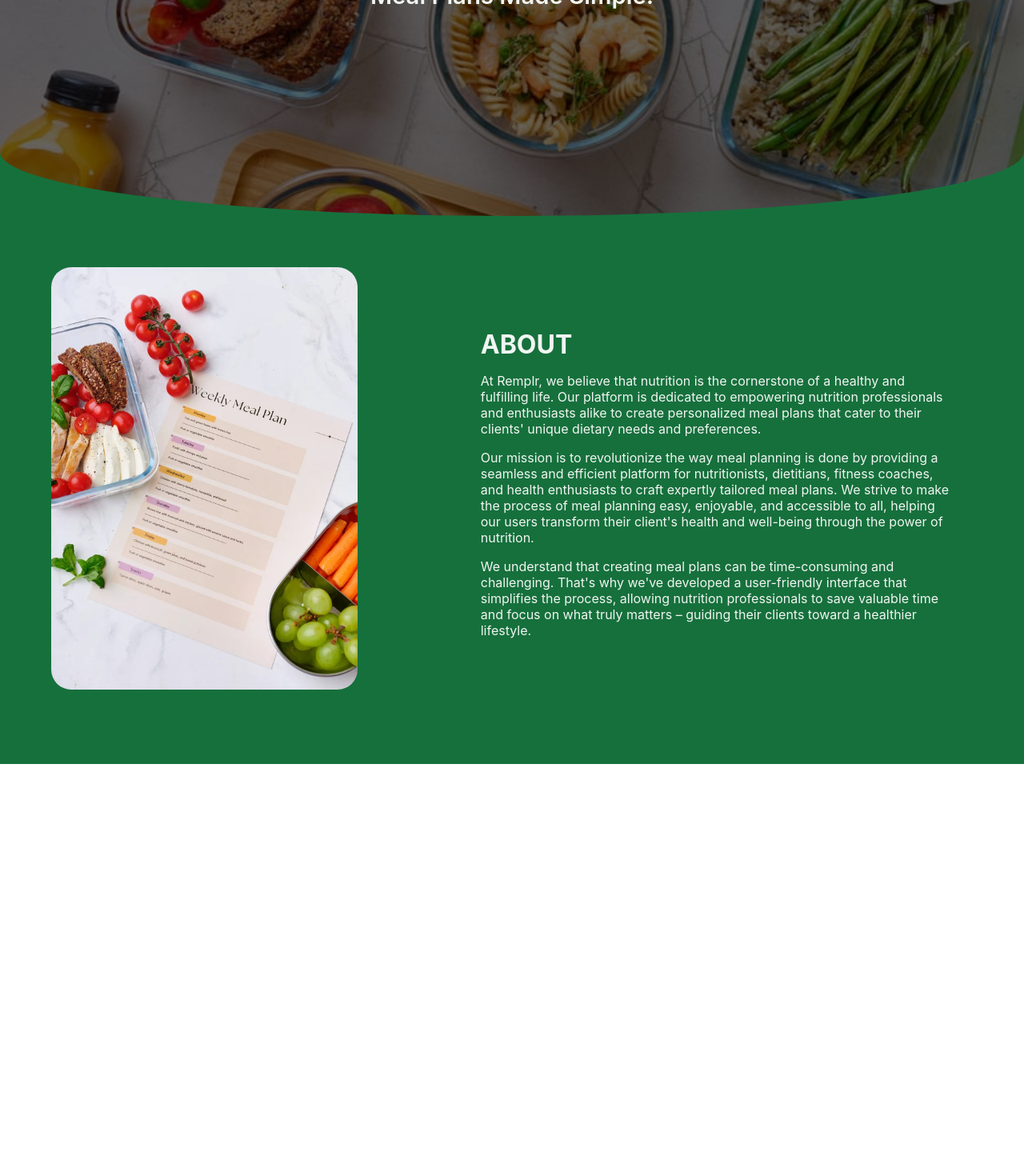
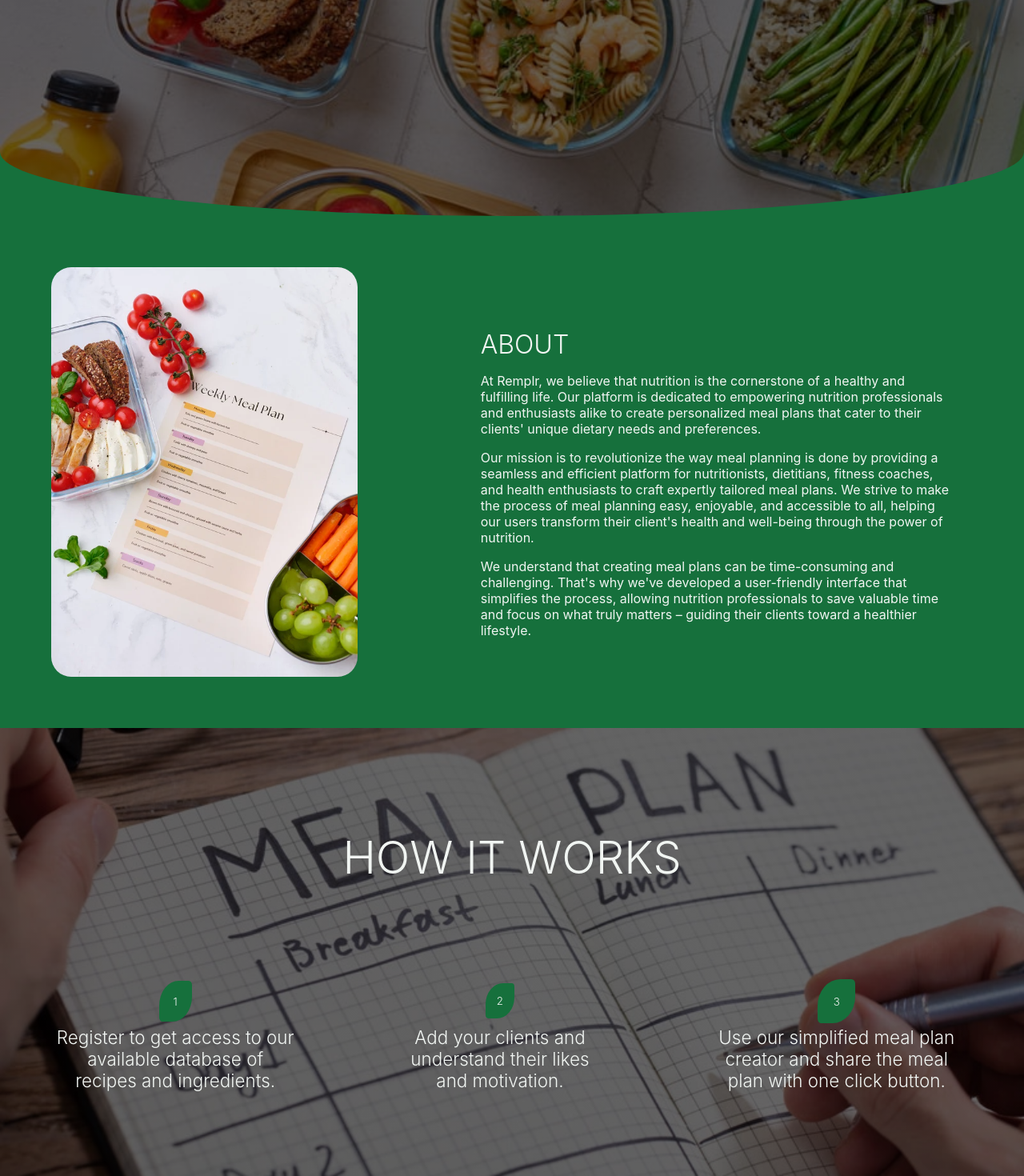
Before and after one commit to coderhimanshu1/REMPLR-2.0, a React (Create React App) app: page / in a window 1280 px wide. Shown: the part 370-1840 px from the top of the page at 80% size. Before the commit the page ends 1325 px from the top, so only its background shows below. Built offline with nearby package versions, Linux system fonts and the light colour scheme.

Commit message:
adding call to action section

```diff
--- a/src/routes/home.js
+++ b/src/routes/home.js
@@ -12,10 +12,9 @@ const Home = () => {
           <small>Meal Plans Made Simple.</small>
         </div>
       </div>
+
       <div className="home-about">
-        <div className="home-about-img">
-          {/* <img src={about} alt="About Image" /> */}
-        </div>
+        <div className="home-about-img"></div>
         <div className="home-about-text">
           <h1>ABOUT</h1>
           <p>
@@ -43,6 +42,30 @@ const Home = () => {
           </p>
         </div>
       </div>
+
+      <div className="home-action">
+        <h1>HOW IT WORKS</h1>
+        <div className="home-action-steps">
+          <div className="home-action-step">
+            <small>1</small>
+            <h3>
+              Register to get access to our available database of recipes and
+              ingredients.
+            </h3>
+          </div>
+          <div className="home-action-step">
+            <small>2</small>
+            <h3>Add your clients and understand their likes and motivation.</h3>
+          </div>
+          <div className="home-action-step">
+            <small>3</small>
+            <h3>
+              Use our simplified meal plan creator and share the meal plan with
+              one click button.
+            </h3>
+          </div>
+        </div>
+      </div>
     </div>
   );
 };
--- a/src/styles/home.css
+++ b/src/styles/home.css
@@ -12,7 +12,7 @@ body {
   background-size: cover;
   background-position: center;
   background-repeat: no-repeat;
-  min-height: 80vh;
+  height: 80vh;
   color: #f1f5f2;
   border-bottom-left-radius: 80% 20%;
   border-bottom-right-radius: 80% 20%;
@@ -31,16 +31,18 @@ body {
   top: 40%;
   left: 10%;
   right: 10%;
-  font-size: 220%;
+  font-size: 180%;
   margin: 0%;
 }
 
 .home h1 {
   margin: 0%;
+  font-weight: 300;
 }
 
 .home small {
-  font-weight: 600;
+  font-weight: 300;
+  word-spacing: 0.4em;
 }
 
 /* Styling for about */
@@ -49,8 +51,12 @@ body {
   display: flex;
   background-color: #16703c;
   padding-top: 50%;
-  min-height: 80vh;
+  height: 80vh;
   margin-top: -50%;
+}
+
+.home-about h1 {
+  font-weight: 300;
 }
 
 .home-about-img {
@@ -59,7 +65,6 @@ body {
   background-size: cover;
   background-position: center;
   background-repeat: no-repeat;
-  height: 50vh;
   padding: 5%;
   margin: 5%;
   border-radius: 25px;
@@ -70,4 +75,51 @@ body {
   margin: 4% 0%;
   text-align: left;
   color: #f1f5f2;
+  max-height: 100%;
 }
+
+/* Styling for call to action section */
+
+.home-action {
+  display: flex;
+  flex-direction: column;
+  background-image: linear-gradient(rgba(0, 0, 0, 0.6), rgba(0, 0, 0, 0.6)),
+    url("../images/calltoaction.webp");
+  background-size: cover;
+  background-position: center;
+  background-repeat: no-repeat;
+  height: 70vh;
+  color: #f1f5f2;
+
+  text-align: center;
+}
+
+.home-action h1 {
+  margin: 2% 0;
+  padding: 8% 0;
+  font-size: 350%;
+}
+
+.home-action-steps {
+  display: flex;
+  flex-direction: row;
+  justify-content: center;
+  max-width: 100%;
+}
+
+.home-action-step {
+  padding: 0.5%;
+  max-width: 100%;
+  margin: 0 5%;
+}
+
+.home-action small {
+  background-color: #16703c;
+  border-radius: 60% 10%;
+  padding: 6%;
+}
+
+.home-action-step h3 {
+  font-weight: 300;
+  font-size: 140%;
+}
```
Also changed, not shown: src/images/calltoaction.webp (added).
